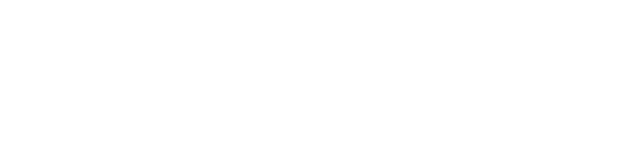
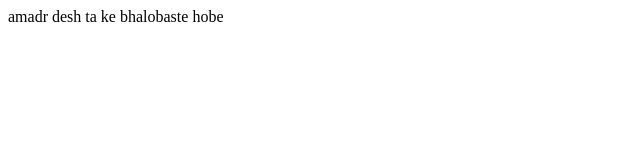
Before and after one commit to itachiafif/my-second-repo, a plain HTML site: page index.html in a window 1280 px wide. Shown: the whole page, without its empty margins (0-640 px from the left). Drawn offline with Linux system fonts and the light colour scheme.

```diff
--- a/index.html
+++ b/index.html
@@ -7,6 +7,6 @@
     <title>eibar na hoile</title>
 </head>
 <body>
-
+   amadr  desh ta ke bhalobaste hobe
 </body>
 </html>
```
